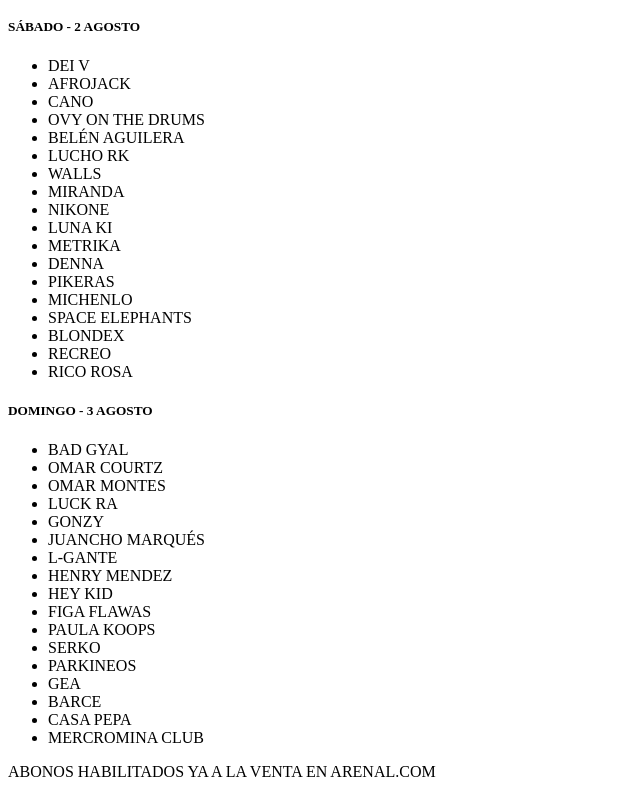
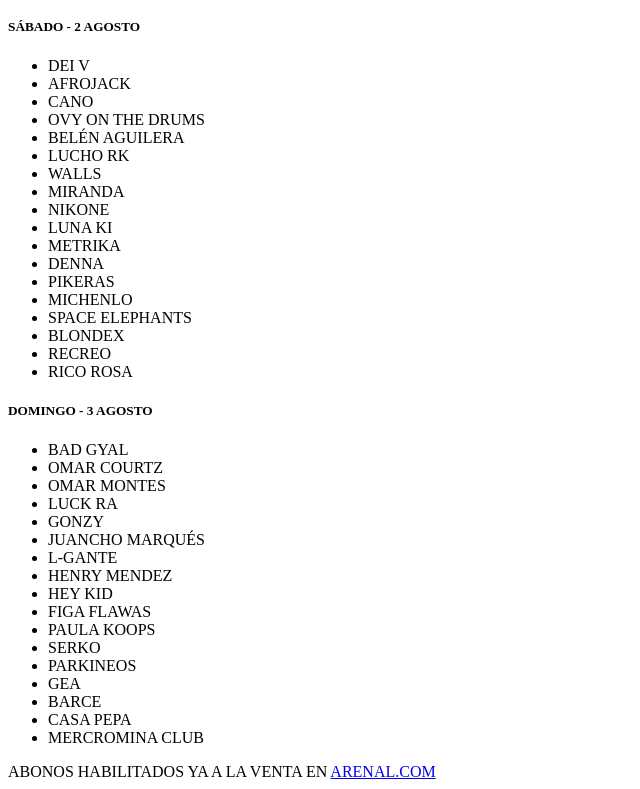
Before and after one commit to Fenomenal05/p2dg2526, a plain HTML site: page index.html in a window 1280 px wide. Shown: the part 942-1731 px from the top of the page, without its empty margins (0-640 px from the left). Drawn offline with Linux system fonts and the light colour scheme.

Commit message:
Add files via upload

```diff
--- a/index.html
+++ b/index.html
@@ -105,7 +105,7 @@
     </section>
     </main>
     <footer>
-        ABONOS HABILITADOS YA A LA VENTA EN ARENAL.COM
+        ABONOS HABILITADOS YA A LA VENTA EN <a href="http://">ARENAL.COM</a>
     </footer>
 </body>
 </html>
```
